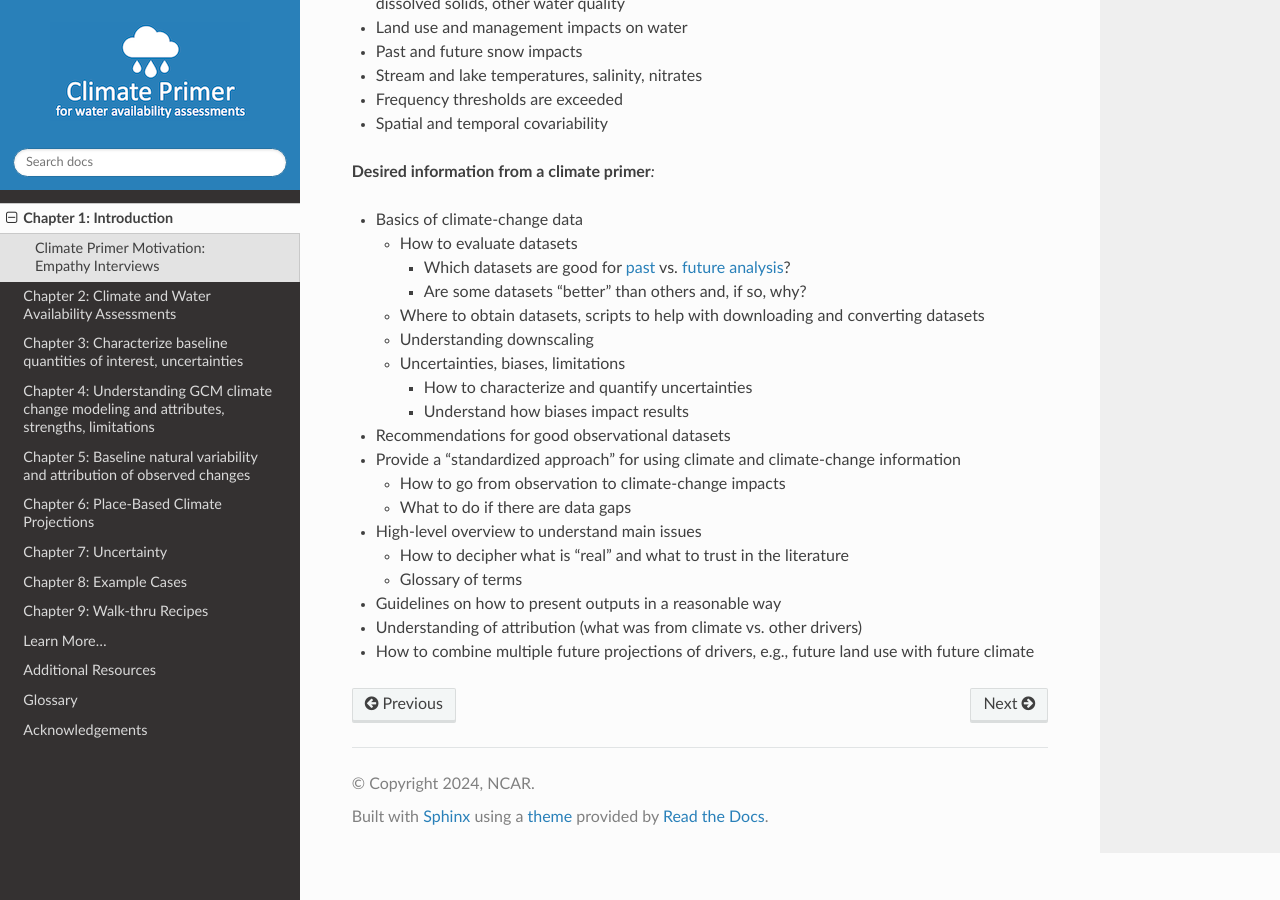
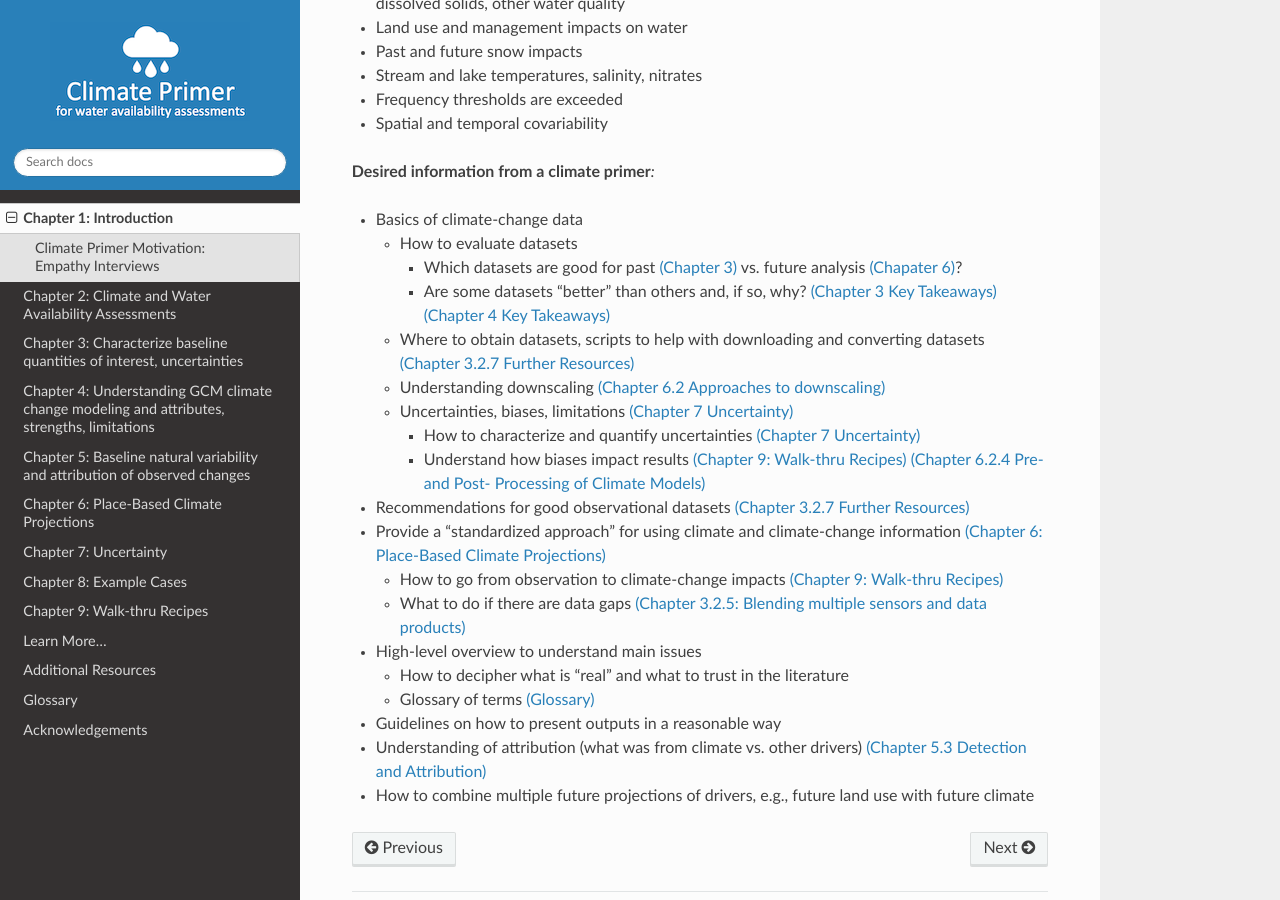
Before and after one commit to NCAR/climate-primer-water, a Sphinx documentation site: the page built from doc/ch1_intro.rst, in a window 1280 px wide and 900 px high, scrolled down 1232 px. Built offline with Sphinx 7.4.7 and the Read the Docs theme 2.0.0, drawn with Linux system fonts in a browser that asks for light colours.

Commit message:
Update ch1_intro.rst

```diff
--- a/doc/ch1_intro.rst
+++ b/doc/ch1_intro.rst
@@ -84,39 +84,39 @@
 
    -  How to evaluate datasets
 
-      -  Which datasets are good for `past <https://ncar.github.io/climate-primer-water/ch3_observations.html#observational-datasets-and-their-uncertainties>`_ vs. `future analysis <https://ncar.github.io/climate-primer-water/ch6_downscaling.html>`_?
+      -  Which datasets are good for past `(Chapter 3) <https://ncar.github.io/climate-primer-water/ch3_observations.html#observational-datasets-and-their-uncertainties>`_ vs. future analysis `(Chapater 6) <https://ncar.github.io/climate-primer-water/ch6_downscaling.html>`_?
 
-      -  Are some datasets "better" than others and, if so, why?
+      -  Are some datasets "better" than others and, if so, why? `(Chapter 3 Key Takeaways) <https://ncar.github.io/climate-primer-water/ch3_observations.html>`_ `(Chapter 4 Key Takeaways) <https://ncar.github.io/climate-primer-water/ch4_gcms.html#chapter-4-key-takeaways>`_
 
    -  Where to obtain datasets, scripts to help with downloading and
-      converting datasets
+      converting datasets `(Chapter 3.2.7 Further Resources) <https://ncar.github.io/climate-primer-water/ch3_observations.html#further-resources>`_
 
-   -  Understanding downscaling
+   -  Understanding downscaling `(Chapter 6.2 Approaches to downscaling) <https://ncar.github.io/climate-primer-water/ch6_downscaling.html#approaches-to-downscaling>`_
 
-   -  Uncertainties, biases, limitations
+   -  Uncertainties, biases, limitations `(Chapter 7 Uncertainty) <https://ncar.github.io/climate-primer-water/ch7_uncertainty.html>`_
 
-      -  How to characterize and quantify uncertainties
+      -  How to characterize and quantify uncertainties `(Chapter 7 Uncertainty) <https://ncar.github.io/climate-primer-water/ch7_uncertainty.html>`_
 
-      -  Understand how biases impact results
+      -  Understand how biases impact results `(Chapter 9: Walk-thru Recipes) <https://ncar.github.io/climate-primer-water/ch9_recipes.html>`_ `(Chapter 6.2.4 Pre-and Post- Processing of Climate Models) <https://ncar.github.io/climate-primer-water/ch6_downscaling.html#pre-and-post-processing-of-climate-models>`_
 
--  Recommendations for good observational datasets
+-  Recommendations for good observational datasets `(Chapter 3.2.7 Further Resources) <https://ncar.github.io/climate-primer-water/ch3_observations.html#further-resources>`_
 
--  Provide a "standardized approach" for using climate and climate-change information
+-  Provide a "standardized approach" for using climate and climate-change information `(Chapter 6: Place-Based Climate Projections) <https://ncar.github.io/climate-primer-water/ch6_downscaling.html#>`_
 
-   -  How to go from observation to climate-change impacts
+   -  How to go from observation to climate-change impacts `(Chapter 9: Walk-thru Recipes) <https://ncar.github.io/climate-primer-water/ch9_recipes.html>`_
 
-   -  What to do if there are data gaps
+   -  What to do if there are data gaps `(Chapter 3.2.5: Blending multiple sensors and data products) <https://ncar.github.io/climate-primer-water/ch3_observations.html#blending-multiple-sensors-and-data-products>`_
 
 -  High-level overview to understand main issues
 
    -  How to decipher what is "real" and what to trust in the literature
 
-   -  Glossary of terms
+   -  Glossary of terms `(Glossary) <https://ncar.github.io/climate-primer-water/glossary.html>`_
 
 -  Guidelines on how to present outputs in a reasonable way
 
 -  Understanding of attribution (what was from climate vs. other
-   drivers)
+   drivers) `(Chapter 5.3 Detection and Attribution) <https://ncar.github.io/climate-primer-water/ch5_attribution.html#detection-and-attribution>`_
 
 -  How to combine multiple future projections of drivers, e.g.,
    future land use with future climate
```
